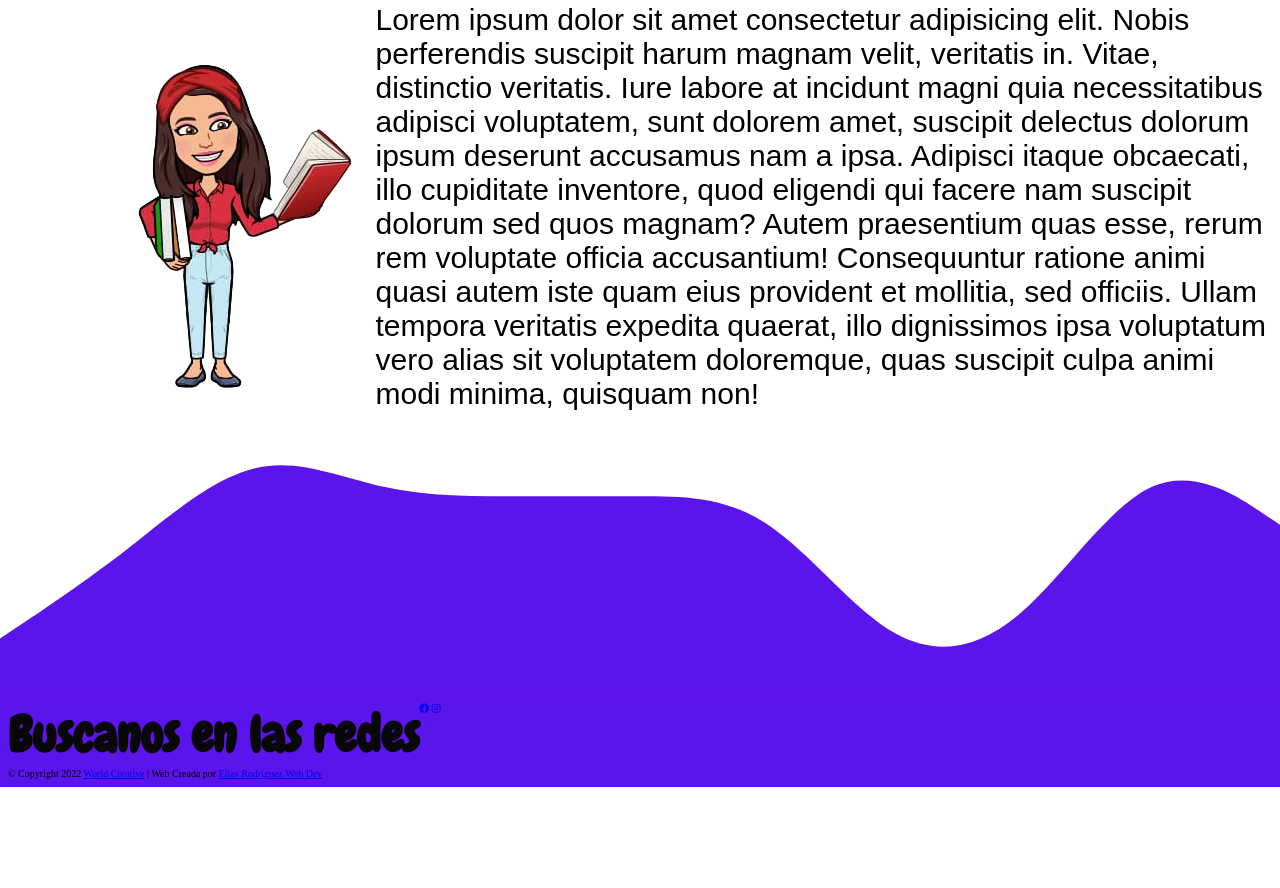
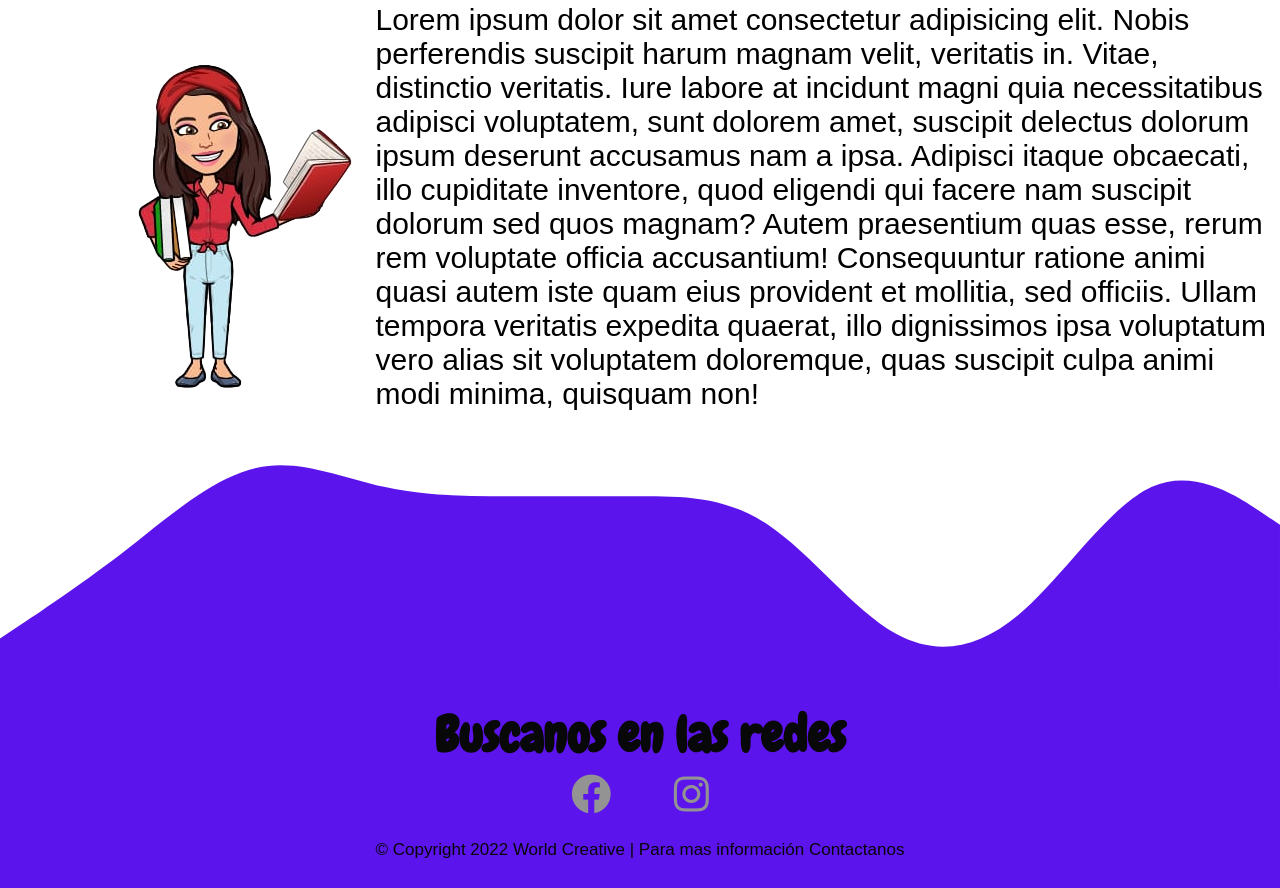
Before and after one commit to eliasrod46/worldcreative, a plain HTML site: page pages/nosotros.html in a window 1280 px wide. Shown: the part 522-1410 px from the top of the page. Before the commit the page ends 1309 px from the top, so only its background shows below. Drawn offline with Linux system fonts and the light colour scheme.

Commit message:
Segunda Pre-entrega

```diff
--- a/assets/css/styles.css
+++ b/assets/css/styles.css
@@ -136,6 +136,11 @@ html {
   border: 4px solid #6724f3;
   border-radius: 20px;
   box-shadow: 0 1px 10px 5px rgba(0, 0, 0, 0.45);
+  transition: all 500ms;
+}
+
+.nav__item:hover {
+  transform: scale(1.1, 1.1);
 }
 .nav__link {
   text-decoration: none;
@@ -417,11 +422,30 @@ textarea {
 .footer__redes--iconos {
   margin: 0.6rem 3rem;
   font-size: 4rem;
-  color: #636363;
+  color: #939393;
 }
 
 .footer__redes--iconos:hover {
-  color: #cacaca;
+  color: #fafafa;
 
   filter: drop-shadow(0px 0px 5px #fabd62);
 }
+
+.footer-boton {
+  padding: 2rem;
+  margin: 0 auto;
+  font-size: 1.7rem;
+  color: #080808;
+  font-family: "Montserrat", sans-serif;
+  font-weight: 500;
+}
+
+.footer-boton a {
+  color: #080808;
+  text-decoration: none;
+}
+
+.footer-boton a:hover {
+  color: #fafafa;
+  filter: drop-shadow(0px 0px 5px #fabd62);
+}
--- a/pages/nosotros.html
+++ b/pages/nosotros.html
@@ -119,29 +119,22 @@
     </svg>
     <!-- COMIENZA EL FOOTER -->
     <footer class="footer">
-      <div class="container">
-        <div class="row">
-          <div class="col">
-            <h3 class="footer__title">Buscanos en las redes</h3>
-          </div>
-          <div class="footer__redes">
-            <a href="#"><i class="fab fa-facebook"></i></a>
-            <a href="#"><i class="fab fa-instagram"></i></a>
-          </div>
+      <div class="footer-top">
+        <div class="footer__redes--titulo">
+          <h3 class="footer__title">Buscanos en las redes</h3>
+        </div>
+
+        <div class="footer__redes">
+          <a href="#"><i class="fab fa-facebook footer__redes--iconos"></i></a>
+          <a href="#"><i class="fab fa-instagram footer__redes--iconos"></i></a>
         </div>
       </div>
 
-      <div class="footer-bottom">
-        <div class="container">
-          <div class="row">
-            <div class="col footer-bottom__copy">
-              &copy; Copyright 2022 <a href="../index.html">World Creative</a> |
-              Web Creada por
-              <a class="footer-bottom__link" href="#"
-                >Elias Rodriguez Web Dev</a
-              >
-            </div>
-          </div>
+      <div class="row">
+        <div class="footer-boton">
+          &copy; Copyright 2022 <a href="../index.html">World Creative</a> | Para
+          mas información
+          <a href="contacto.html">Contactanos</a>
         </div>
       </div>
     </footer>
```
Also changed, not shown: index.html (+5 -11 lines), pages/contacto.html (+13 -20 lines), pages/frecuentes.html (+13 -20 lines), pages/recursos.html (+13 -20 lines).
